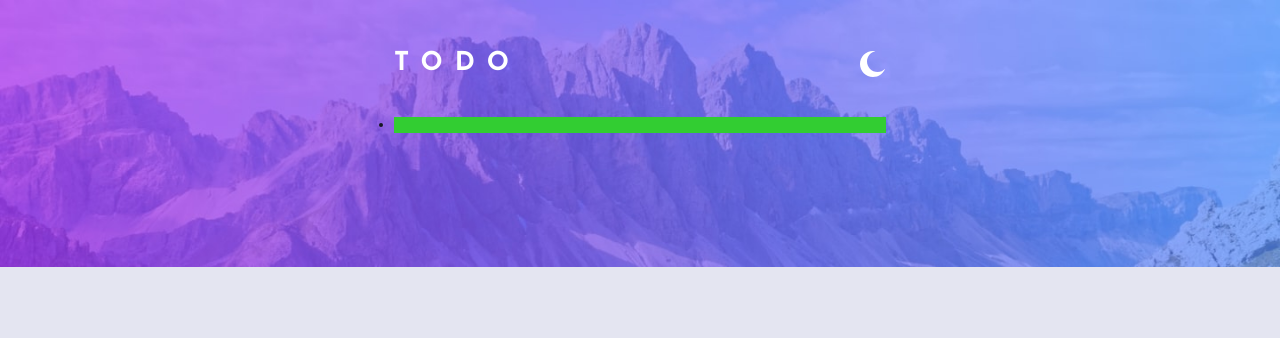
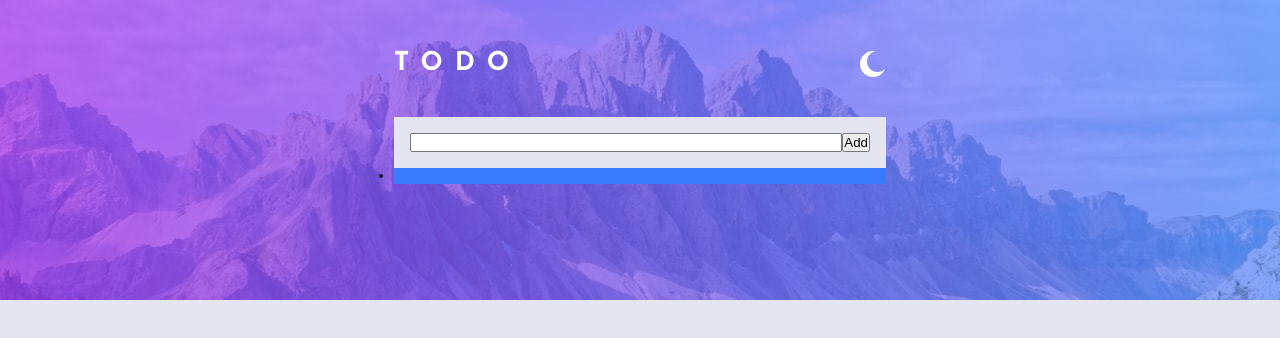
Before and after one commit to lukaszkus/todo-app, a React (Create React App) app: page / in a window 1280 px wide. Shown: the top 338 px of the page. Built offline with nearby package versions, Linux system fonts and the light colour scheme.

Commit message:
ToDoForm styling

```diff
--- a/src/components/ToDo/ToDoElements.js
+++ b/src/components/ToDo/ToDoElements.js
@@ -1,17 +1,23 @@
 import styled from "styled-components";
+import { clrPrimary } from "../variables";
 
-export const ToDoContainer = styled.main`
-  background-color: limegreen;
+export const ToDoContainer = styled.main``;
+
+export const ToDoForm = styled.form`
+  display: flex;
+  width: 100%;
+  padding: 1rem;
+  background: ${({ theme }) => theme.body};
 `;
 
-export const ToDoForm = styled.form`
-  background-color: limegreen;
+export const FormInput = styled.input`
+  width: 100%;
 `;
 
-export const ToDoList = styled.ul`
-  background-color: limegreen;
-`;
+export const FormBtn = styled.button``;
+
+export const ToDoList = styled.ul``;
 
 export const ToDoItem = styled.li`
-  background-color: limegreen;
+  background-color: ${clrPrimary.bright};
 `;
--- a/src/components/ToDo/index.js
+++ b/src/components/ToDo/index.js
@@ -1,11 +1,21 @@
 import React from "react";
 
-import { ToDoContainer, ToDoForm, ToDoList, ToDoItem } from "./ToDoElements";
+import {
+  ToDoContainer,
+  ToDoForm,
+  ToDoList,
+  ToDoItem,
+  FormInput,
+  FormBtn,
+} from "./ToDoElements";
 
 export default function ToDo() {
   return (
     <ToDoContainer>
-      <ToDoForm />
+      <ToDoForm>
+        <FormInput />
+        <FormBtn>Add</FormBtn>
+      </ToDoForm>
       <ToDoList>
         <ToDoItem />
       </ToDoList>
--- a/src/components/globalStyles.js
+++ b/src/components/globalStyles.js
@@ -4,15 +4,37 @@ export const GlobalStyles = createGlobalStyle`
   body {
     background: ${({ theme }) => theme.body};
     color: ${({ theme }) => theme.text};
-    transition: all 0.5s linear;
-    background-image: ${({ theme }) => theme.bgMobImg};
-    background-repeat: no-repeat;
-    background-position: top center;
-    background-size: cover;
+    // transition: all 0.5s linear;
+    width: 100%;
+    height: 100%;
+    position: relative;
+
+    &:before {
+      content: "";
+      position: absolute;
+      background-image: ${({ theme }) => theme.bgMobImg};
+      background-repeat: no-repeat;
+      background-position: top center;
+      background-size: cover;
+      width: 100%;
+      height: 200px;
+      z-index: -1;
+    }
   }
+
   @media screen and (min-width: 768px){
     body {
-      background-image: ${({ theme }) => theme.bgDeskImg};
+      &:before {
+        content: "";
+        position: absolute;
+        background-image: ${({ theme }) => theme.bgDeskImg};
+        background-repeat: no-repeat;
+        background-position: top center;
+        background-size: cover;
+        width: 100%;
+        height: 300px;
+        z-index: -1;
+      }
     }
   }
 `;
--- a/src/components/themes.js
+++ b/src/components/themes.js
@@ -1,8 +1,11 @@
+//Variables
+import { clrLight, clrDark } from "./variables";
+
+//Background images
 import imgMobLight from "../images/bg-mobile-light.jpg";
 import imgMobDark from "../images/bg-mobile-dark.jpg";
 import imgDeskLight from "../images/bg-desktop-light.jpg";
 import imgDeskDark from "../images/bg-desktop-dark.jpg";
-import { clrLight, clrDark } from "./variables";
 
 export const lightTheme = {
   body: clrLight.veryLight,
--- a/src/components/variables.js
+++ b/src/components/variables.js
@@ -1,6 +1,6 @@
 //Primary Colors
 export const clrPrimary = {
-  brightB: "hsl(220, 98%, 61%)",
+  bright: "hsl(220, 98%, 61%)",
   gradient: "linear-gradient(hsl(192, 100%, 67%), hsl(280, 87%, 65%))",
   white: "hsl(0, 0%, 100%)",
 };
```
